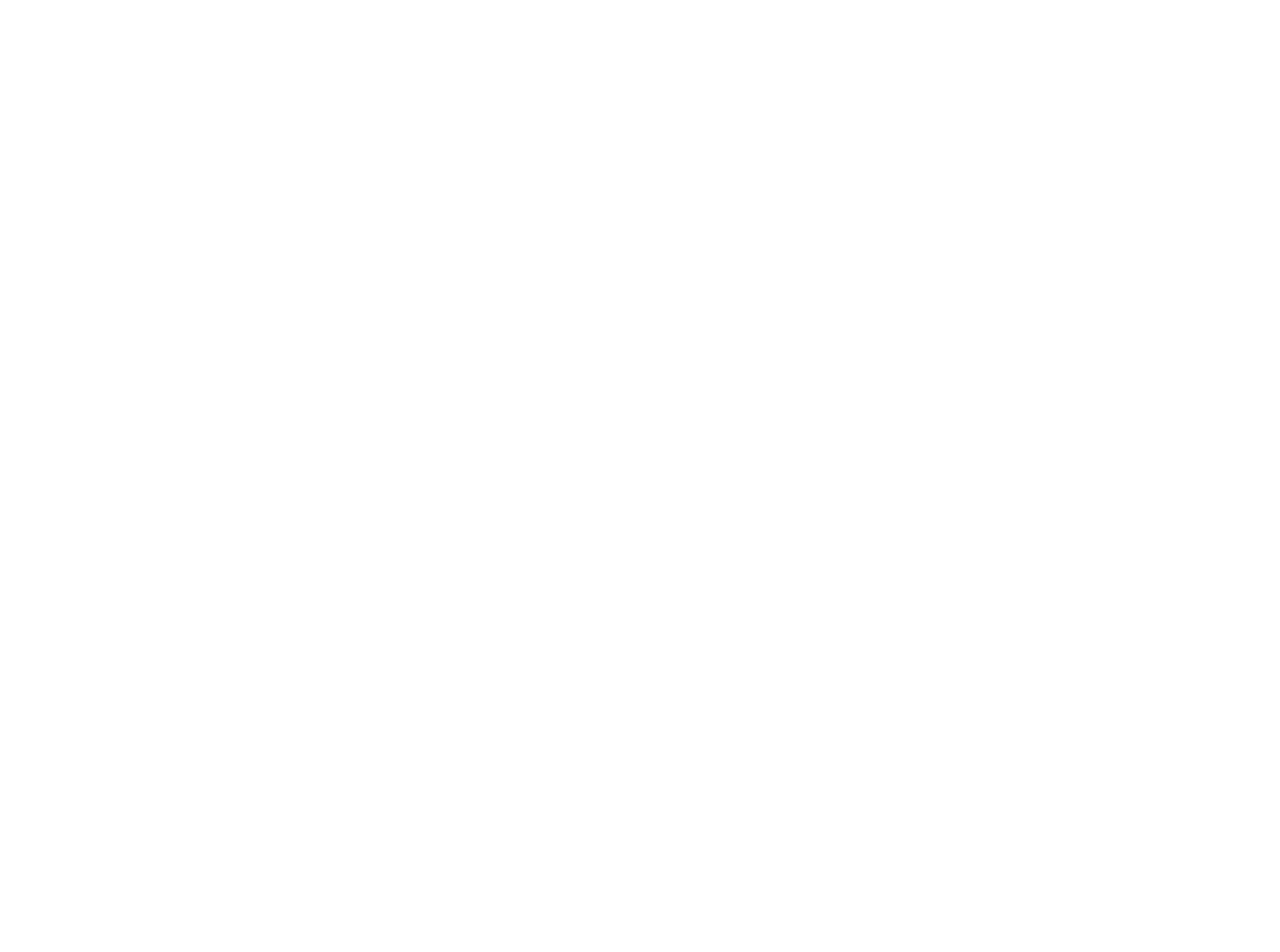
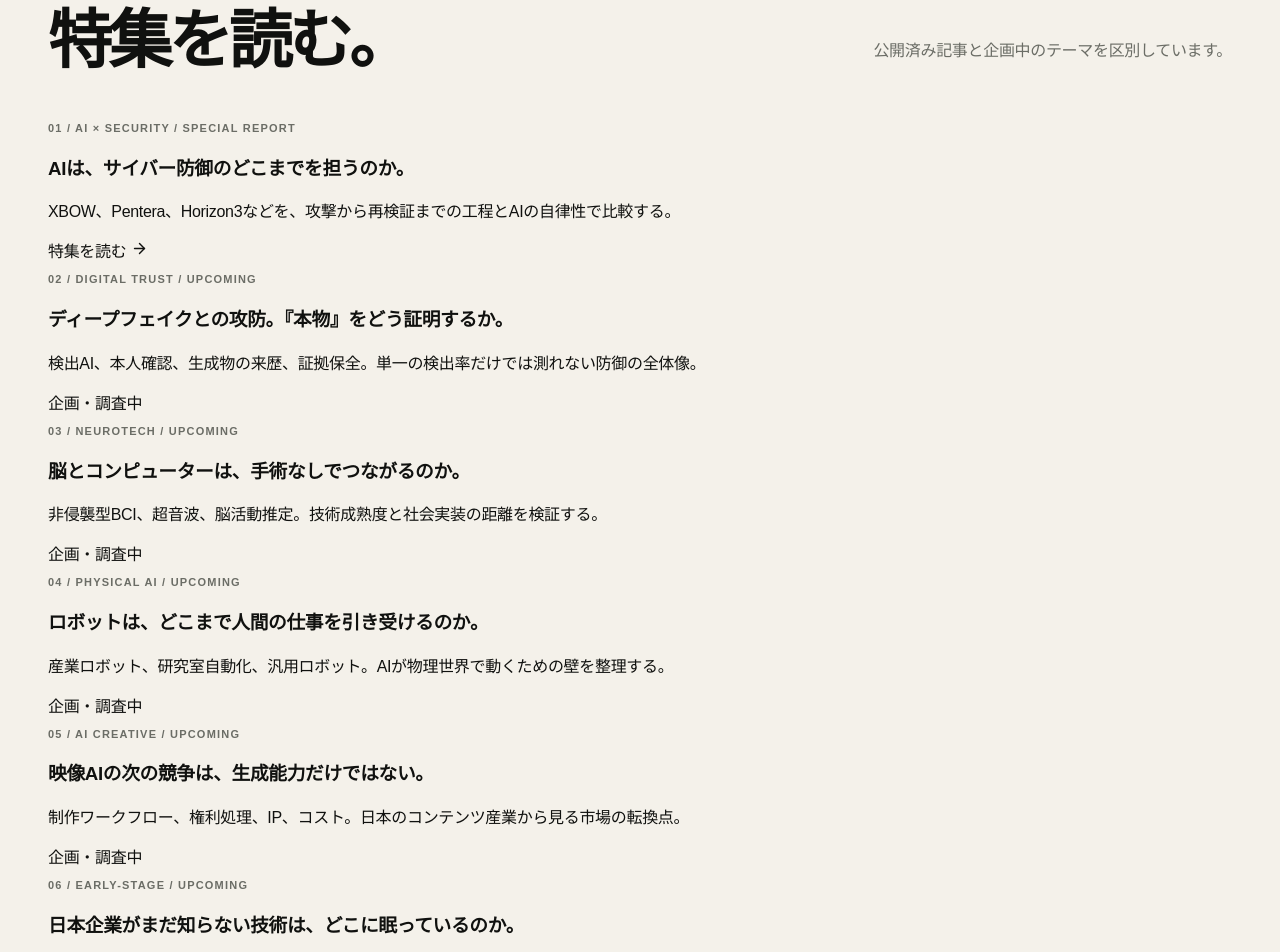
Before and after one commit to yasu-kai/tech-meets-japan, a Next.js app: page /features in a window 1280 px wide. Before the commit this address had no page. Shown: the part 780-1732 px from the top of the page. Before the commit the page ends 800 px from the top, so only its background shows below. Built offline with nearby package versions, Linux system fonts and the light colour scheme.

Commit message:
Create curated special features hub with published and planned themes

```diff
--- /dev/null
+++ b/app/features/page.tsx
@@ -0,0 +1,88 @@
+import Link from "next/link";
+import { ArrowRight } from "lucide-react";
+import Header from "@/components/Header";
+import Footer from "@/components/Footer";
+
+export const metadata = {
+  title: "特集 | TECH MEETS JAPAN",
+  description: "海外技術の未来をテーマ別に深掘り。AIによる攻撃・防御、ディープフェイク、BCIなどを読み解く。",
+};
+
+const features = [
+  {
+    eyebrow:"AI × SECURITY / SPECIAL REPORT",
+    title:"AIは、サイバー防御のどこまでを担うのか。",
+    summary:"XBOW、Pentera、Horizon3などを、攻撃から再検証までの工程とAIの自律性で比較する。",
+    href:"/research/offensive-ai",
+    status:"published",
+    art:"security",
+  },
+  {
+    eyebrow:"DIGITAL TRUST / UPCOMING",
+    title:"ディープフェイクとの攻防。『本物』をどう証明するか。",
+    summary:"検出AI、本人確認、生成物の来歴、証拠保全。単一の検出率だけでは測れない防御の全体像。",
+    status:"planning",
+    art:"trust",
+  },
+  {
+    eyebrow:"NEUROTECH / UPCOMING",
+    title:"脳とコンピューターは、手術なしでつながるのか。",
+    summary:"非侵襲型BCI、超音波、脳活動推定。技術成熟度と社会実装の距離を検証する。",
+    status:"planning",
+    art:"neuro",
+  },
+  {
+    eyebrow:"PHYSICAL AI / UPCOMING",
+    title:"ロボットは、どこまで人間の仕事を引き受けるのか。",
+    summary:"産業ロボット、研究室自動化、汎用ロボット。AIが物理世界で動くための壁を整理する。",
+    status:"planning",
+    art:"robotics",
+  },
+  {
+    eyebrow:"AI CREATIVE / UPCOMING",
+    title:"映像AIの次の競争は、生成能力だけではない。",
+    summary:"制作ワークフロー、権利処理、IP、コスト。日本のコンテンツ産業から見る市場の転換点。",
+    status:"planning",
+    art:"creative",
+  },
+  {
+    eyebrow:"EARLY-STAGE / UPCOMING",
+    title:"日本企業がまだ知らない技術は、どこに眠っているのか。",
+    summary:"論文・特許・研究助成金から海外ディープテックを発掘し、日本との接点を探る。",
+    status:"planning",
+    art:"early",
+  },
+] as const;
+
+export default function FeaturesPage(){
+  return <>
+    <Header/>
+    <main>
+      <section className="page-hero tmj-image-hero tmj-image-hero-research features-page-hero">
+        <p className="eyebrow">SPECIAL FEATURES</p>
+        <h1>技術の変化を、<br/>一つのテーマから深く読む。</h1>
+        <p>機能紹介では見えない競争構造と、その先の世界。編集部が選んだテーマを横断的に掘り下げる。</p>
+      </section>
+      <section className="section section-tight">
+        <div className="section-heading">
+          <div><p className="eyebrow">EDITOR'S SELECTION</p><h2>特集を読む。</h2></div>
+          <p>公開済み記事と企画中のテーマを区別しています。</p>
+        </div>
+        <div className="features-grid">
+          {features.map((f,i)=><div className={"features-card features-card-"+f.art} key={f.title}>
+            <div className="features-card-art" aria-hidden="true"/>
+            <div className="features-card-body">
+              <p className="eyebrow">{String(i+1).padStart(2,"0")} / {f.eyebrow}</p>
+              <h3>{f.title}</h3>
+              <p>{f.summary}</p>
+              {f.status==="published" ?
+                <Link href={f.href} className="features-card-action">特集を読む <ArrowRight size={17}/></Link> :
+                <span className="features-coming">企画・調査中</span>}
+            </div>
+          </div>)}
+        </div>
+      </section>
+    </main>
+    <Footer/>
+  </>
+}
```
